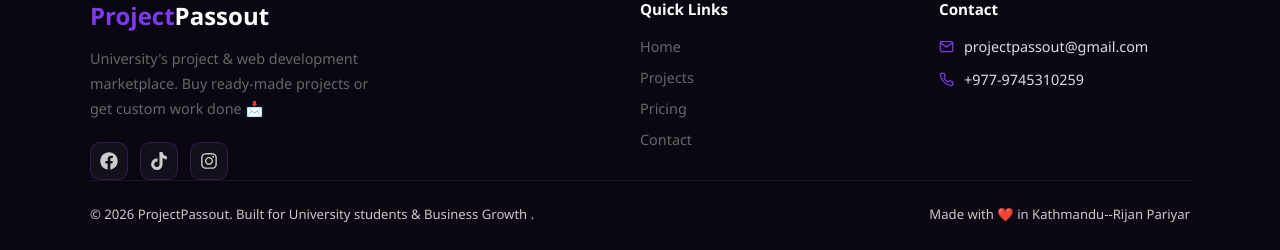
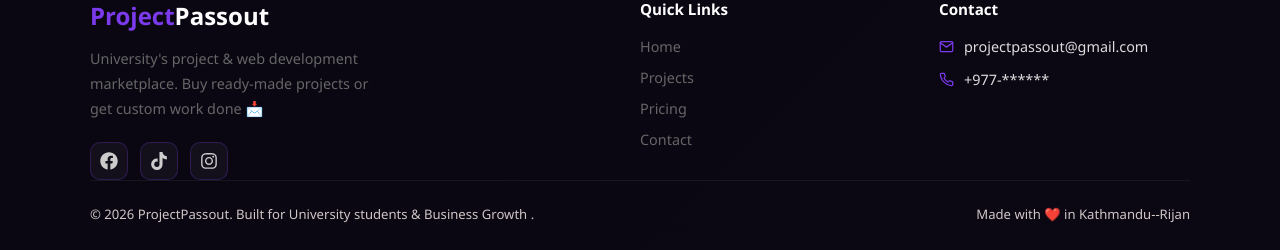
Before and after one commit to rijan0717/projectpassout-next, a Next.js app: page / in a window 1280 px wide. Shown: the part 4088-4338 px from the top of the page. Built offline with nearby package versions, Linux system fonts and the light colour scheme.

Commit message:
content change

```diff
--- a/src/components/Footer.jsx
+++ b/src/components/Footer.jsx
@@ -73,7 +73,7 @@ function Footer() {
                 onMouseEnter={(e) => (e.target.style.color = "#7c3aed")}
                 onMouseLeave={(e) => (e.target.style.color = "#ddd")}
               >
-                +977-9745310259
+                +977-******
               </a>
             </div>
           </div>
@@ -82,7 +82,7 @@ function Footer() {
 
       <div style={{ maxWidth: "1100px", margin: "0 auto", borderTop: "1px solid rgba(255,255,255,0.06)", paddingTop: "24px", display: "flex", justifyContent: "space-between", alignItems: "center", flexWrap: "wrap", gap: "10px" }}>
         <p style={{ color: "#d0c6c6", fontSize: "0.82rem" }}>© 2026 ProjectPassout. Built for University students & Business Growth .</p>
-        <p style={{ color: "#d0c6c6", fontSize: "0.82rem" }}>Made with ❤️ in Kathmandu--Rijan Pariyar</p>
+        <p style={{ color: "#d0c6c6", fontSize: "0.82rem" }}>Made with ❤️ in Kathmandu--Rijan </p>
       </div>
     </footer>
   );
```
